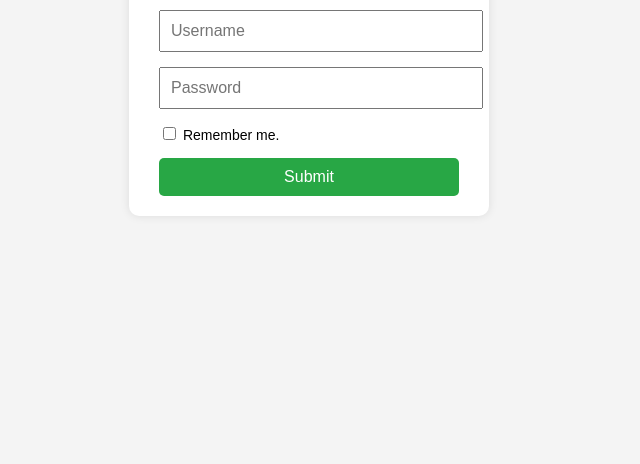
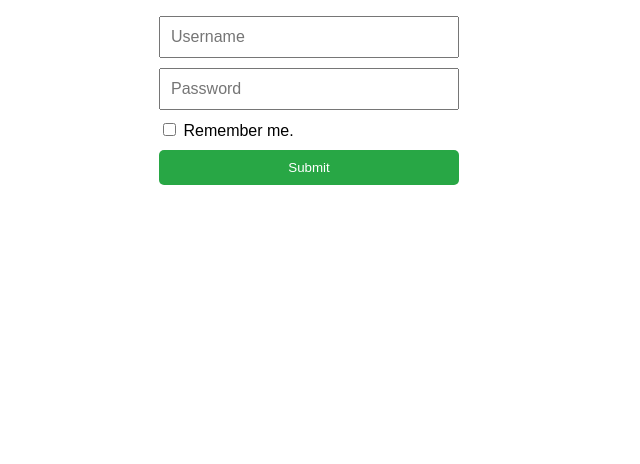
Before and after one commit to acciojob/remember-me-login-form-har-shada, a website: page main.html in a window 1280 px wide. Shown: the part 352-816 px from the top of the page, without its empty margins (331-971 px from the left). Drawn offline with Linux system fonts and the light colour scheme.

Commit message:
created a submission

```diff
--- a/script.js
+++ b/script.js
@@ -4,30 +4,24 @@ const checkbox = document.getElementById("checkbox");
 const submitBtn = document.getElementById("submit");
 const existingBtn = document.getElementById("existing");
 
-// Function to check localStorage and show existing button
-function checkExistingUser() {
+// Function to toggle existing user button visibility
+function toggleExistingButton() {
   const savedUsername = localStorage.getItem("username");
   const savedPassword = localStorage.getItem("password");
-
-  if (savedUsername && savedPassword) {
-    existingBtn.style.display = "block";
-  } else {
-    existingBtn.style.display = "none";
-  }
+  existingBtn.style.display = (savedUsername && savedPassword) ? "block" : "none";
 }
 
-// Initialize form
-window.onload = () => {
+// Initialize form on load
+window.addEventListener("DOMContentLoaded", () => {
   usernameInput.value = "";
   passwordInput.value = "";
   checkbox.checked = false;
-  checkExistingUser();
-};
+  toggleExistingButton();
+});
 
-// Submit button click
+// Submit form
 submitBtn.addEventListener("click", (e) => {
   e.preventDefault();
-
   const username = usernameInput.value.trim();
   const password = passwordInput.value.trim();
 
@@ -46,7 +40,7 @@ submitBtn.addEventListener("click", (e) => {
     localStorage.removeItem("password");
   }
 
-  checkExistingUser();
+  toggleExistingButton();
 });
 
 // Existing user login
--- a/styles.css
+++ b/styles.css
@@ -1,50 +1,6 @@
-   body {
-      font-family: Arial, sans-serif;
-      display: flex;
-      justify-content: center;
-      align-items: center;
-      height: 100vh;
-      background: #f4f4f4;
-    }
-
-    form {
-      background: white;
-      padding: 20px 30px;
-      border-radius: 10px;
-      box-shadow: 0 0 10px rgba(0,0,0,0.1);
-      display: flex;
-      flex-direction: column;
-      gap: 15px;
-      width: 300px;
-    }
-
-    input[type="text"], input[type="password"] {
-      padding: 10px;
-      font-size: 16px;
-      width: 100%;
-    }
-
-    label {
-      font-size: 14px;
-    }
-
-    #existing {
-      display: none;
-      margin-top: 10px;
-      padding: 10px;
-      cursor: pointer;
-      background-color: #007bff;
-      color: white;
-      border: none;
-      border-radius: 5px;
-    }
-
-    input[type="submit"] {
-      padding: 10px;
-      cursor: pointer;
-      border-radius: 5px;
-      border: none;
-      background-color: #28a745;
-      color: white;
-      font-size: 16px;
-    }
+body { font-family: Arial; display: flex; justify-content: center; align-items: center; height: 100vh; }
+form { background: white; padding: 20px; border-radius: 10px; display: flex; flex-direction: column; gap: 10px; width: 300px; }
+input[type=text], input[type=password] { padding: 10px; font-size: 16px; }
+#existing { display: none; padding: 10px; cursor: pointer; background: #007bff; color: white; border: none; border-radius: 5px; }
+input[type=submit] { padding: 10px; cursor: pointer; background: #28a745; color: white; border: none; border-radius: 5px; }
+</style>
```
Also changed, not shown: main.html (+1 -3 lines).
